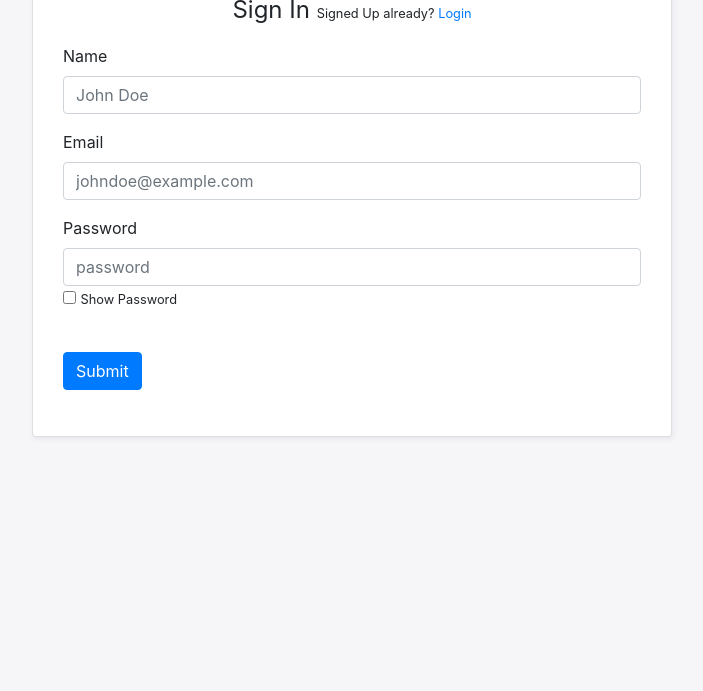
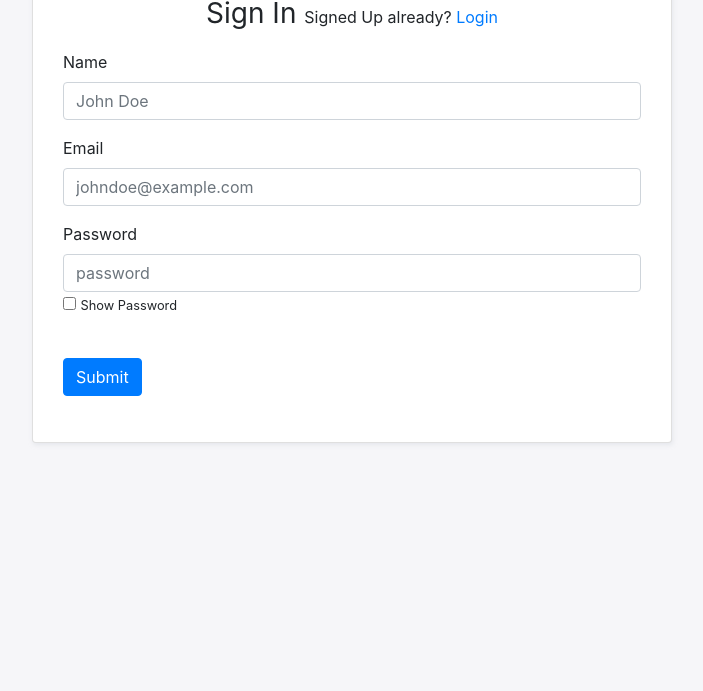
Before and after one commit to Olasumbo-Eniola/quomodo, a plain HTML site: page index.html in a window 1280 px wide. Shown: the part 109-800 px from the top of the page, without its empty margins (288-991 px from the left). Drawn offline with nearby package versions, Linux system fonts and the light colour scheme.

Commit message:
Update main.css

```diff
--- a/main.css
+++ b/main.css
@@ -2,16 +2,19 @@ body{
     background:  #F6F6F9 !important;
 }
 .card{
+    margin-top: 30px;
     width: 50% !important;
     padding: 30px;
     box-shadow: 1px 2px 4px rgba(214, 217, 223, 0.5);
+    height: 90%;
+    margin-bottom: 30px;
 }
 p{
-    font-size: 24px !important;
+    font-size: 28px !important;
 
 }
 span{
-    font-size: 16px;
+    font-size: 20px;
 }
 @media only screen and (max-width: 768px){
     .card{
```
